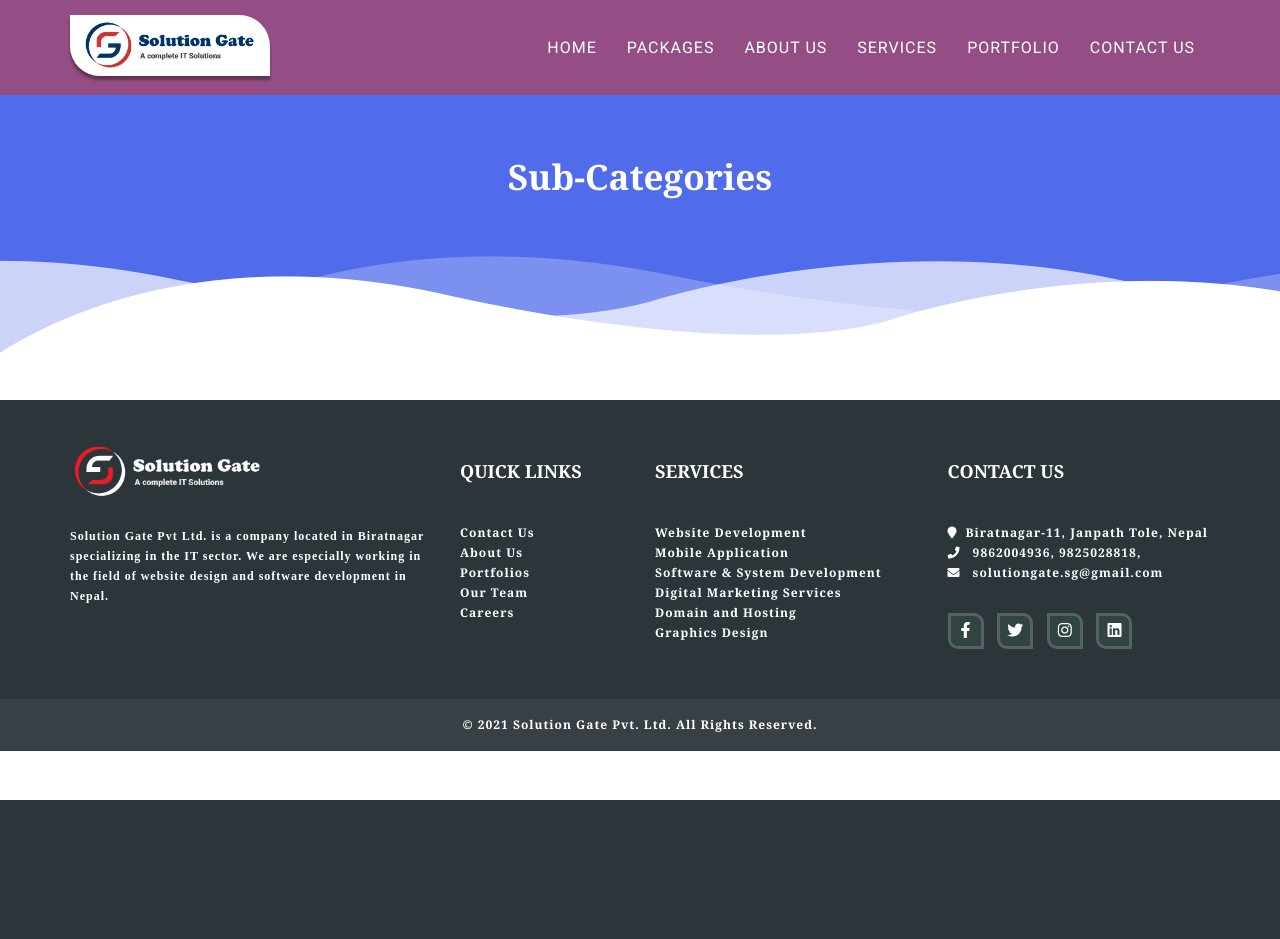
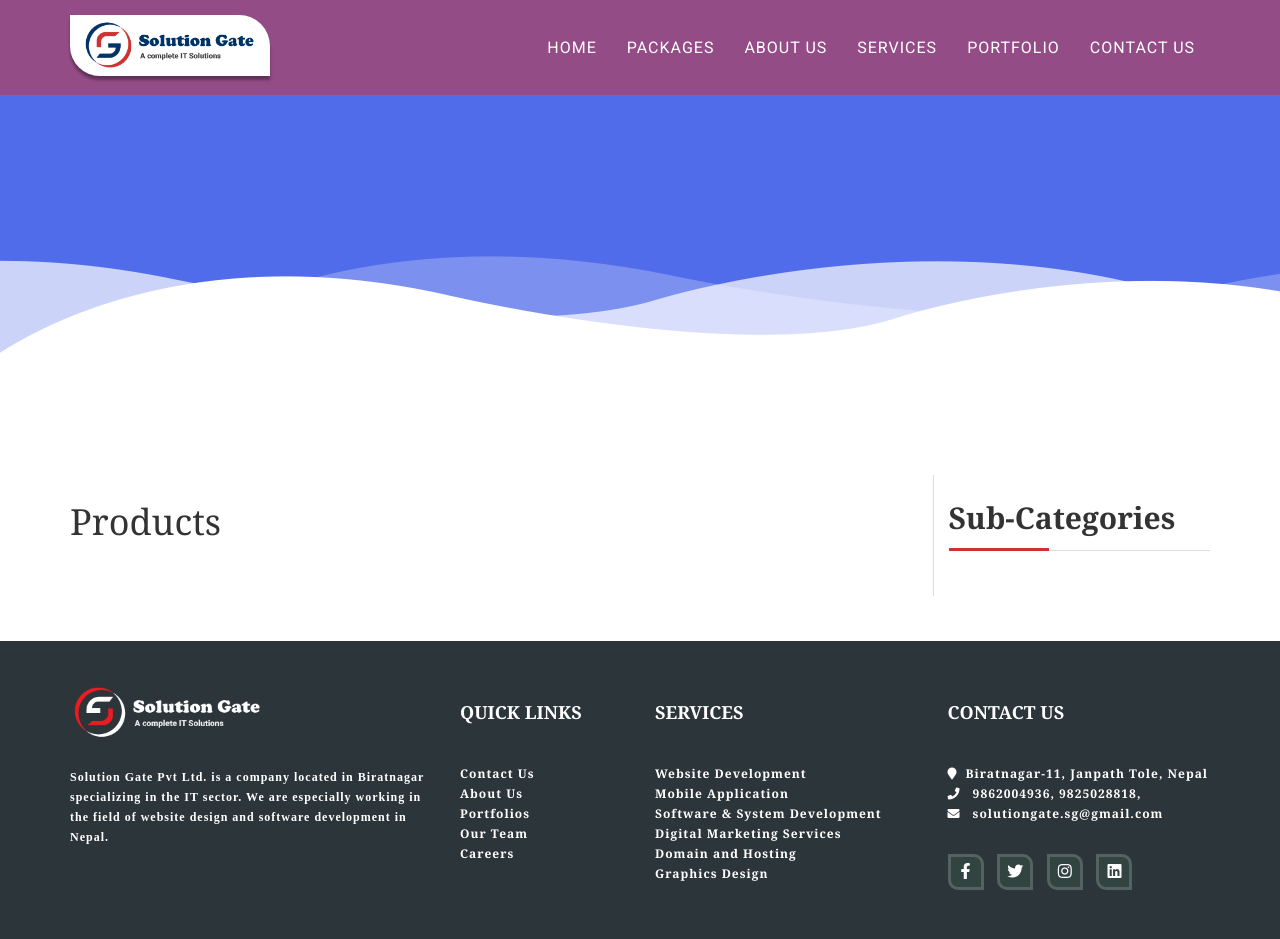
Before and after one commit to youbrajrai/solutiongate, a Laravel app: template resources/views/subcategories.blade.php in a window 1280 px wide. Shown: the top 939 px of the page. Before the commit the page ends 800 px from the top, so only its background shows below. Run offline with Laravel 8, Linux system fonts and the light colour scheme; the template is opened without the code that fills it, so the values that code supplies are empty; data comes from the database, SQL or seed files in the repository.

Commit message:
subcategories ad Product page develop

```diff
--- a/app/Http/Controllers/SubcategoryController.php
+++ b/app/Http/Controllers/SubcategoryController.php
@@ -4,6 +4,7 @@ namespace App\Http\Controllers;
 
 use App\Models\Subcategory;
 use App\Models\Categories;
+use App\Models\Product;
 use Illuminate\Http\Request;
 use File;
 use App\Http\Requests\SubcategoriesStoreRequest;
@@ -64,7 +65,8 @@ class SubcategoryController extends Controller
     {
         $id = $request->id;
         $subcategories = Subcategory::where('category_id',$id)->get();
-        return view('subcategories',compact('subcategories'));
+        $products = Product::where('category_id',$id)->get();
+        return view('subcategories',compact('subcategories','products'));
     }
 
     /**
--- a/resources/views/details.blade.php
+++ b/resources/views/details.blade.php
@@ -1,6 +1,6 @@
 <x-show>
     @section('header' , 'Details')
-    <section class="packages">
+    <section class="single-page">
         <div class="container">
             <div class="row">
                 @for($i=0;$i<count($details[0]['details']);$i++)
@@ -19,4 +19,5 @@
             </div>
         </div>
     </section>
+
 </x-show>
--- a/resources/views/subcategories.blade.php
+++ b/resources/views/subcategories.blade.php
@@ -1,4 +1,4 @@
-<x-show>
+{{-- <x-show>
     @section('header' , 'Sub-Categories')
     <section class="packages">
         <div class="container">
@@ -26,4 +26,48 @@
             </div>
         </div>
     </section>
+</x-show> --}}
+<x-show>
+    <section class="single-page">
+        <div class="container">
+            <div class="row">
+                <div class="col-lg-9 col-md-9">
+                    <div class="first-container">
+                        <h1 class="abt-title">Products</h1>
+                        @forelse($products as $key => $product)
+                        <div class="col-md-4 col-sm-6 col-xs-12">
+                            <div class="side-wrapper">
+                                <div class="grid-item">
+                                    <div class="single-img">
+                                        <img class="img img-responsive" src="{{ asset('images/products/' .$product->image)}}" alt="Image">
+                                        <a href="{{route('details.show' ,$product->id)}}" class="opacity">
+                                            <div>
+                                                <div>
+                                                    <h5>{{$product->title}}</h5>
+                                                    {!!$product->description!!}
+                                                </div>
+                                            </div>
+                                        </a>
+                                    </div> <!-- /.single-img -->
+                                </div>
+                            </div>
+                        </div>
+                        @empty
+                        @endforelse
+                    </div>
+                </div>
+                <div class="col-md-3 sticky">
+                    <div class="side-wrapper">
+                        <h2 class="abt-title">Sub-Categories</h2>
+                        <ul class="serv-list">
+                            @forelse($subcategories as $key => $subcategory)
+                                <li><a href="{{route('products.show' ,$subcategory->id)}}">{{$subcategory->title}}</li>
+                            @empty
+                            @endforelse
+                        </ul>
+                    </div>
+                </div>
+            </div>
+        </div>
+    </section>
 </x-show>
```
